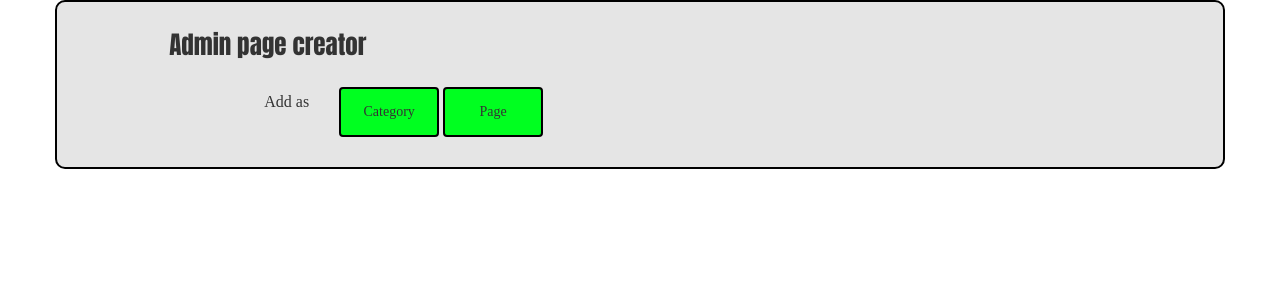
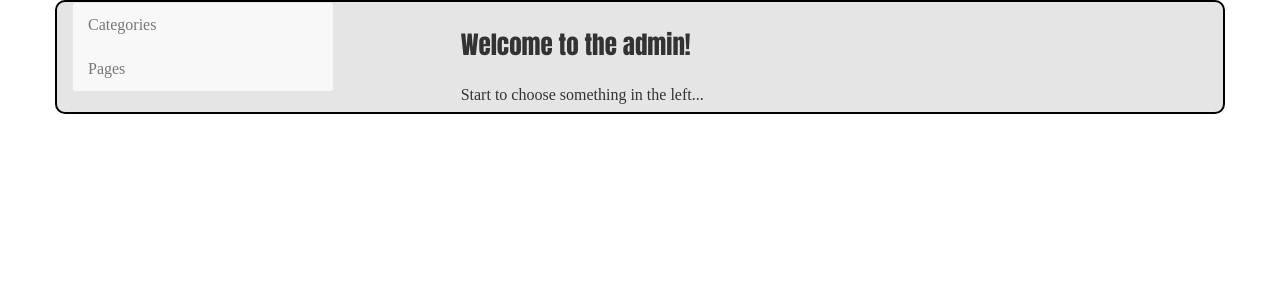
Before and after one commit to SantinoPetrovic/wu14_webbproduktion, a PHP site: page / in a window 1280 px wide. Shown: the part 72-372 px from the top of the page. Run offline with PHP 8.4, Linux system fonts and the light colour scheme; data that the repository does not hold is empty.

Commit message:
Jag tar detta till en ny nivå. Jag har gjort så att jag behöver inte koda så att jag behöver koda mindre ajax anrop. Jag tyckte även att admin formuläret passar inte ihop hur jag tänkte mig så jag började designa om den till snyggare formulär. Jag kommer satsa på att göra färdigt formuläret.

```diff
--- a/css/main.css
+++ b/css/main.css
@@ -3,6 +3,14 @@ h1 {
     font-family: impact;
     margin-top: 30px;
     margin-bottom: 30px;
+}
+
+h2 {
+    font-size: 20px;
+    font-family: impact;
+    margin-top: 15px;
+    margin-bottom: 15px;
+
 }
 
 main {
@@ -16,16 +24,29 @@ button {
 	height: 50px;
 }
 
-.buttonCategory, .buttonPage, .pageAccept, .pageCancel, .submitCategory, .submitPage {
-	background-color: #00FF20;
-	border: 2px solid black;
-}
 
-.buttonCategory:hover, .buttonPage:hover, .pageAccept:hover, .pageCancel:hover, .submitCategory:hover,
-.submitPage:hover {
-	border: 2px solid white;
-}
 
 .checkboxYesText {
     padding-top: 3px;
 }
+
+
+/* make sidebar nav vertical */
+@media (min-width: 768px) {
+  .sidebar-nav .navbar .navbar-collapse {
+    padding: 0;
+    max-height: none;
+  }
+  .sidebar-nav .navbar li {
+    float: none;
+    display: block;
+  }
+  .sidebar-nav .navbar li a {
+    padding-top: 12px;
+    padding-bottom: 12px;
+  }
+}
+
+.navbar-default .navbar-nav > li, .allCategoriesContainer .list-group > li {
+    cursor: pointer;
+}
--- a/index.php
+++ b/index.php
@@ -2,6 +2,7 @@
 <html>
     <head>
         <meta charset="utf-8">
+        <script src="js/pushPop.js"></script>
         <script src="js/libs/jquery-2.1.3.js"></script>
         <script src="js/libs/bootstrap.js"></script>
         <script src="js/main.js"></script>
@@ -43,25 +44,61 @@
 
         <main class="container">
             <section class="row">
-                <section class="mySidebar col-xs-10 col-sm-10 col-md-7 col-lg-7 col-xs-offset-1
-                col-sm-offset-1 col-md-offset-1 col-lg-offset-1">
-                    <form class="form-horizontal">
-
-                        <h1>Admin page creator</h1>
-                        <div class="form-group addAs">
-                            <label class="col-sm-3 control-label"> Add as </label>
-                            <div class="col-sm-8">
-                                <div class="form-group">
-                                    <div class="col-sm-12">
-                                        <button type="button" class="btn buttonCategory">Category</button>
-                                        <button type="button" class="btn buttonPage">Page</button>
+  <div class="col-sm-3">
+    <div class="sidebar-nav">
+      <div class="navbar navbar-default" role="navigation">
+        <div class="navbar-header">
+          <button type="button" class="navbar-toggle" data-toggle="collapse" data-target=".sidebar-navbar-collapse">
+            <span class="sr-only">Toggle navigation</span>
+            <span class="icon-bar"></span>
+            <span class="icon-bar"></span>
+            <span class="icon-bar"></span>
+          </button>
+          <span class="visible-xs navbar-brand">Sidebar menu</span>
+        </div>
+        <div class="navbar-collapse collapse sidebar-navbar-collapse">
+          <ul class="nav navbar-nav">
+            <li class="buttonCategory"><a>Categories</a></li>
+            <li class="buttonPage"><a>Pages</a></li>
+          </ul>
+        </div><!--/.nav-collapse -->
       </div>
     </div>
   </div>
 </div>
+                <section class="mySidebar col-xs-10 col-sm-10 col-md-7 col-lg-7 col-xs-offset-1
+                col-sm-offset-1 col-md-offset-1 col-lg-offset-1">
+                    <form class="form-horizontal adminFormular">
+                        <div class="homeAdmin adminMenuPage activeMenuPage">
+                        <h1>Welcome to the admin!</h1>
+                        <p>Start to choose something in the left...</p>
+                        </div>
 
-                        <div class="addAsPage">
+                        <div class="allcategories adminMenuPage">
+                            <h1>All categories</h1>
+                            <div class="form-group">
+                                <div class="col-sm-8 allCategoriesContainer">
+                                    <ul class="list-group">
+<!--                                         <li class="list-group-item">First item</li>
+                                        <li class="list-group-item">Second item</li>
+                                        <li class="list-group-item">Third item</li> -->
+                                    </ul>
+                                </div>
+                            </div>
+                        </div>
 
+                        <div class="editCategory adminMenuPage">
+                            <h1>Edit category</h1>
+                            <div class="form-group">
+                                <label class="col-sm-3 control-label">Title</label>
+                                <div class="col-sm-8">
+                                    <input type="text" class="form-control" value="Untitled">
+                                </div>
+                            </div>
+                        </div>
+
+                        <div class="addAsPage adminMenuPage">
+                            <h1>Create page</h1>
                             <div class="form-group">
                                 <label class="col-sm-3 control-label">Title</label>
                                 <div class="col-sm-8">
@@ -79,7 +116,7 @@
                         <div class="form-group">
                             <label class="col-sm-3 control-label">Add to category: </label>
                             <div class="col-sm-8">
-                                <select id="allCategories">
+                            <select id="pageSelectCategory">
                             </select>
                             </div>
                         </div>
@@ -89,8 +126,7 @@
                             <div class="col-sm-8">
                                 <div class="form-group">
                                     <div class="col-sm-12">
-                                            <button type="submit" class="btn submitPage">Submit</button>
-                                            <button type="button" class="btn pageCancel">Cancel</button>
+                                        <button type="button" class="btn submitPage">Add</button>
                                     </div>
                                 </div>
                             </div>
@@ -98,8 +134,8 @@
 
                         </div>
 
-                        <div class="addAsCategory">
-
+                        <div class="addAsCategory adminMenuPage">
+                            <h1>Create category</h1>
                             <div class="form-group">
                                 <label class="col-sm-3 control-label">Title</label>
                                 <div class="col-sm-8">
@@ -112,8 +148,7 @@
                                 <div class="col-sm-8">
                                     <div class="form-group">
                                         <div class="col-sm-12">
-                                            <button type="button" class="btn submitCategory">Submit</button>
-                                            <button type="button" class="btn pageCancel">Cancel</button>
+                                            <button type="button" class="btn submitCategory">Add</button>
                                         </div>
                                     </div>
                                 </div>
--- a/js/main.js
+++ b/js/main.js
@@ -1,34 +1,65 @@
 $(function(){
     // This function will always run directly when you go into the page.
     function loadThePage(){
+
         // Empty everyrhing and hide the formular.
         $(".categoryContainer").html("");
         $("#allCategories").html("");
-        $(".addAsPage").hide();
-        $(".addAsCategory").hide();
+        $(".adminMenuPage").hide();
+        $(".homeAdmin").show();
 
+        getCategories(function (result) {
+            var categories = result;
+            console.log(categories);
+            for(var i in categories){
+                $(".categoryContainer").append(
+                    "<li class='dropdown'><a href='#' class='dropdown-toggle' data-toggle='dropdown' role='button' aria-expanded='false'>" + categories[i].title + "<span class='caret'></span></a><ul class='dropdown-menu pageContent' data-categoryID='" + categories[i].category_id + "'role='menu'></ul></li>"
+                    );
+                // calling a function after the categories will be displayed on menu.
+                getContentByCat(categories[i].category_id);
+                $("#pageSelectCategory").append(
+                    "<option data-categoryID='" + categories[i].category_id + "'>" + categories[i].title + "</option>");
+            }
+        });
+
+    }
+
+// Returns all categories from DB by using AJAX.
+    function getCategories(callback) {
         // AJAX request to get data from category and show it on nav and as options in the <select> element.
         $.ajax ({
             url: "php/getdataCategory.php",
             type: "post",
             dataType: "json",
             success: function(data){
-                console.log("get_category success: ", data);
-                for(var i in data){
-                    $(".categoryContainer").append(
-                        "<li class='dropdown'><a href='#' class='dropdown-toggle' data-toggle='dropdown' role='button' aria-expanded='false'>" + data[i].title + "<span class='caret'></span></a><ul class='dropdown-menu pageContent' data-categoryID='" + data[i].category_id + "'role='menu'></ul></li>"
-                        );
-                    // calling a function after the categories will be displayed on menu.
-                    getContentByCat(data[i].category_id);
-                    $("#allCategories").append(
-                        "<option data-categoryID='" + data[i].category_id + "'>" + data[i].title + "</option>");
-                }
+                callback(data);
             },
             error: function(data){
                 console.log("get_category error: ", data);
             }
         });
     }
+
+    function listCategories() {
+        getCategories(function (result) {
+            var categories = result;
+            console.log(categories);
+            $('.allCategoriesContainer .list-group .list-group-item').remove();
+            for(var i in categories){
+                $(".allCategoriesContainer .list-group").append(
+                    "<li class='list-group-item editCategoryListItem' data-categoriesID='" + categories[i].category_id + "'>" + categories[i].title + "</li>"
+                );
+            }
+
+            $(".editCategoryListItem").click(function(){
+                $(".adminMenuPage").slideUp(300);
+                $(".editCategory").slideDown(300);
+                console.log($(".editCategory").length);
+            });
+        });
+    }
+
+
     // This function will search for pages by category_id.
     function getContentByCat(catId) {
         $.ajax ({
@@ -56,20 +87,16 @@ $(function(){
     loadThePage();
 
 	$(".buttonPage").click(function(){
-		$(".addAsPage").slideDown(300);
-        $(".addAsCategory").slideUp(300);
+        $(".adminMenuPage").slideUp(300);
 	});
 
     $(".buttonCategory").click(function(){
-        $(".addAsCategory").slideDown(300);
-        $(".addAsPage").slideUp(300);
+        $(".adminMenuPage").slideUp(300);
+        $(".allcategories").slideDown(300);
+        listCategories();
     });
 
-    // Slide up everything if you press the cancel button.
-	$(".pageCancel").click(function(){
-		$(".addAsPage").slideUp(300);
-        $(".addAsCategory").slideUp(300);
-	});
+    console.log($(".allCategoriesContainer .list-group .list-group-item").val);
 
     // When you're done with your formular and you press the submit button, the page will be saved in DB.
 	$(".submitPage").click(function(){
--- a/php/classes/contentmachine.class.php
+++ b/php/classes/contentmachine.class.php
@@ -30,7 +30,7 @@ class ContentMachine extends PDOHelper {
     }
 
     public function getCategory() {
-        $sql ="SELECT category_id, title FROM categories LIMIT 4";
+        $sql ="SELECT * FROM categories";
         return $this->query($sql);
     }
 
```
Lines whose indentation alone changed are shown as unchanged.
